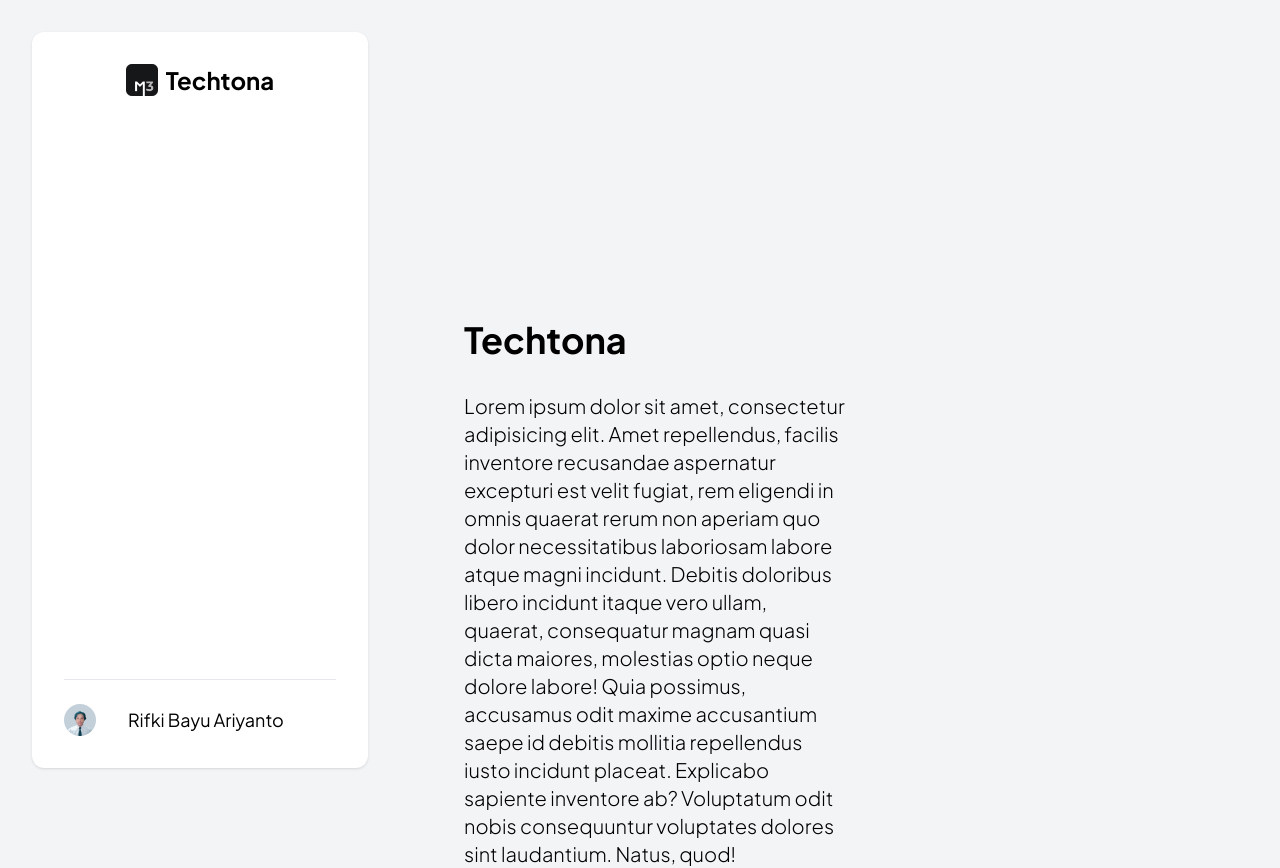
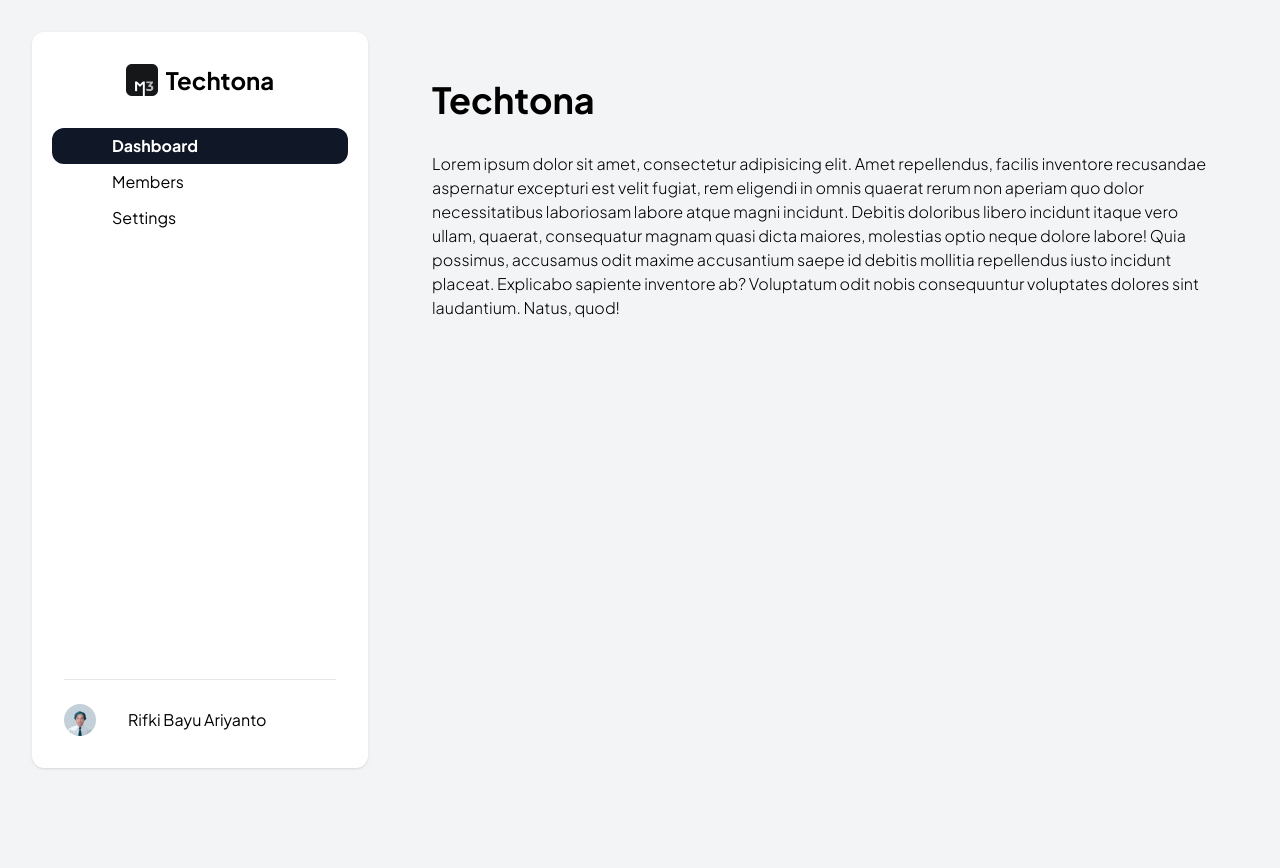
Before and after one commit to rifkibayuariy/dashboard-template, a website: page index.html in a window 1280 px wide. After the commit the page ends 800 px from the top, so only its background shows below. Drawn offline with Linux system fonts and the light colour scheme; a web font is replaced by a local one.

Commit message:
Add sidebar menu items

```diff
--- a/index.html
+++ b/index.html
@@ -17,14 +17,14 @@
     <div id="sm-overlay" class="fixed inset-0 bg-black hidden md:hidden opacity-75"></div>
 
     <aside id="sidebar"
-        class="w-screen h-24 md:fixed md:top-0 md:left-0 md:w-100 md:h-screen px-8 pt-8 pb-0 md:pb-8 transition-all duration-500">
+        class="w-screen max-w-screen h-24 md:fixed md:top-0 md:left-0 md:w-100 md:h-screen px-8 pt-8 pb-0 md:pb-8 transition-all duration-500 ff-pjs">
         <div class="px-8 h-full flex flex-col bg-white shadow-sm rounded-xl" id="sidebar-container">
             <div class="flex h-full items-center md:hidden" id="navbar">
                 <button type="button" id="navbar-button" class="inline-flex flex-none cursor-pointer">
                     <i class="hgi hgi-stroke hgi-menu-01 text-2xl font-bold"></i>
                 </button>
                 <div class="flex-auto flex justify-end">
-                    <span class="text-right font-bold text-xl ff-pjs">Dashboard</span>
+                    <span class="text-right font-bold text-xl">Dashboard</span>
                 </div>
             </div>
             <div class="md:flex items-center py-8 hidden" id="sidebar-header">
@@ -33,26 +33,54 @@
                 </button>
                 <a href="" class="flex-auto flex justify-center items-center expand-content">
                     <img src="assets/images/logo.png" class="h-8 mr-2">
-                    <h1 class="font-bold text-2xl ff-pjs">Techtona</h1>
+                    <h1 class="font-bold text-2xl">Techtona</h1>
                 </a>
             </div>
             <div class="md:hidden items-center py-8 hidden" id="sm-sidebar-header">
                 <a href="" class="flex-auto flex items-center expand-content">
                     <img src="assets/images/logo.png" class="h-8 mr-4">
-                    <h1 class="font-bold text-2xl ff-pjs">Techtona</h1>
+                    <h1 class="font-bold text-2xl">Techtona</h1>
                 </a>
                 <button type="button" id="sidebar-button-close" class="inline-flex flex-none my-0.5 cursor-pointer">
                     <i class="hgi hgi-stroke hgi-cancel-01 text-3xl font-bold"></i>
                 </button>
             </div>
             <div class="md:flex flex-col h-full hidden" id="sidebar-menu">
-                <div class="grow"></div>
+                <div class="grow">
+                    <ul class="-mx-3">
+                        <li>
+                            <a href=""
+                                class="flex items-center gap-4 py-1.5 px-3 rounded-xl overflow-hidden bg-gray-900 text-white">
+                                <div class="w-8 min-w-8 text-center">
+                                    <i class="hgi hgi-stroke hgi-dashboard-browsing text-2xl"></i>
+                                </div>
+                                <span class="font-bold">Dashboard</span>
+                            </a>
+                        </li>
+                        <li>
+                            <a href="" class="flex items-center gap-4 py-1.5 px-3 rounded-xl overflow-hidden">
+                                <div class="w-8 min-w-8 text-center">
+                                    <i class="hgi hgi-stroke hgi-user-group text-2xl"></i>
+                                </div>
+                                <span>Members</span>
+                            </a>
+                        </li>
+                        <li>
+                            <a href="" class="flex items-center gap-4 py-1.5 px-3 rounded-xl overflow-hidden">
+                                <div class="w-8 min-w-8 text-center">
+                                    <i class="hgi hgi-stroke hgi-settings-04 text-2xl"></i>
+                                </div>
+                                <span>Settings</span>
+                            </a>
+                        </li>
+                    </ul>
+                </div>
                 <div class="grow-0 pt-2">
-                    <a href="" class="flex items-center border-t pt-6 pb-8 border-gray-200">
+                    <a href="" class="flex items-center border-t pt-6 pb-8 border-gray-200 overflow-hidden">
                         <img src="assets/images/profile.png" class="h-8 flex-none mr-8 rounded-full">
-                        <span class="flex-auto text-left text-lg ff-pjs text-nowrap expand-content">Rifki
+                        <span class="flex-auto text-left ff-pjs text-nowrap">Rifki
                             Bayu Ariyanto</span>
-                        <button type="button" class="flex-none mr-2 expand-content">
+                        <button type="button" class="flex-none mr-2">
                             <i class="hgi hgi-stroke hgi-arrow-up-01 text-xl"></i>
                         </button>
                     </a>
@@ -60,11 +88,10 @@
             </div>
         </div>
     </aside>
-    <main class="md:ml-100 h-screen px-8 pt-8 transition-all duration-500">
-        <div class="w-full h-full md:pt-64 md:pr-100">
-            <div class="md:pl-8 mt-8">
-                <h1 class="text-4xl font-bold ff-pjs mb-6 md:mb-8">Techtona</h1>
-                <p class="text-base md:text-xl font-light ff-pjs">Lorem ipsum dolor sit amet, consectetur adipisicing
+    <main class="md:ml-100 pl-8 pr-8 md:pr-16 pt-8 transition-all duration-500 ff-pjs">
+        <div class="w-full mt-10 md:mt-12">
+            <h1 class="text-3xl md:text-4xl font-bold mb-6 md:mb-8">Techtona</h1>
+            <p class="text-base font-light">Lorem ipsum dolor sit amet, consectetur adipisicing
                 elit. Amet
                 repellendus,
                 facilis
@@ -79,7 +106,6 @@
                 Explicabo sapiente inventore ab? Voluptatum odit nobis consequuntur voluptates dolores sint
                 laudantium.
                 Natus, quod!</p>
-            </div>
         </div>
     </main>
     <footer>
@@ -108,7 +134,8 @@
 
                 sidebarNavbar.classList.toggle("w-screen");
                 sidebarNavbar.classList.toggle("w-100");
-                sidebarNavbar.classList.toggle("h-164");
+                sidebarNavbar.classList.toggle("h-200");
+                sidebarNavbar.classList.toggle("max-h-9/10");
                 sidebarNavbar.classList.toggle("h-24");
                 sidebarNavbar.classList.toggle("fixed");
                 sidebarNavbar.classList.toggle("left-0");
```
Also changed, not shown: assets/css/tailwind.css. Lines whose indentation alone changed are shown as unchanged.
